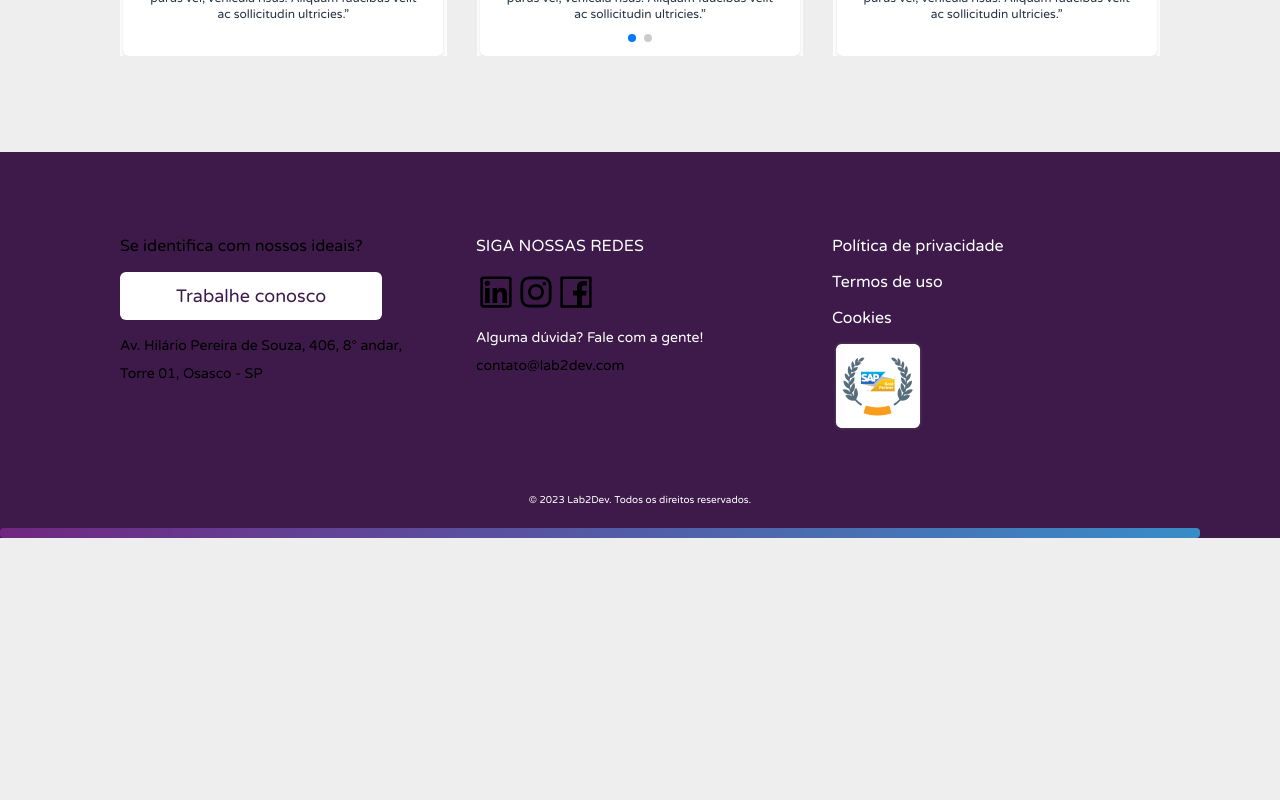
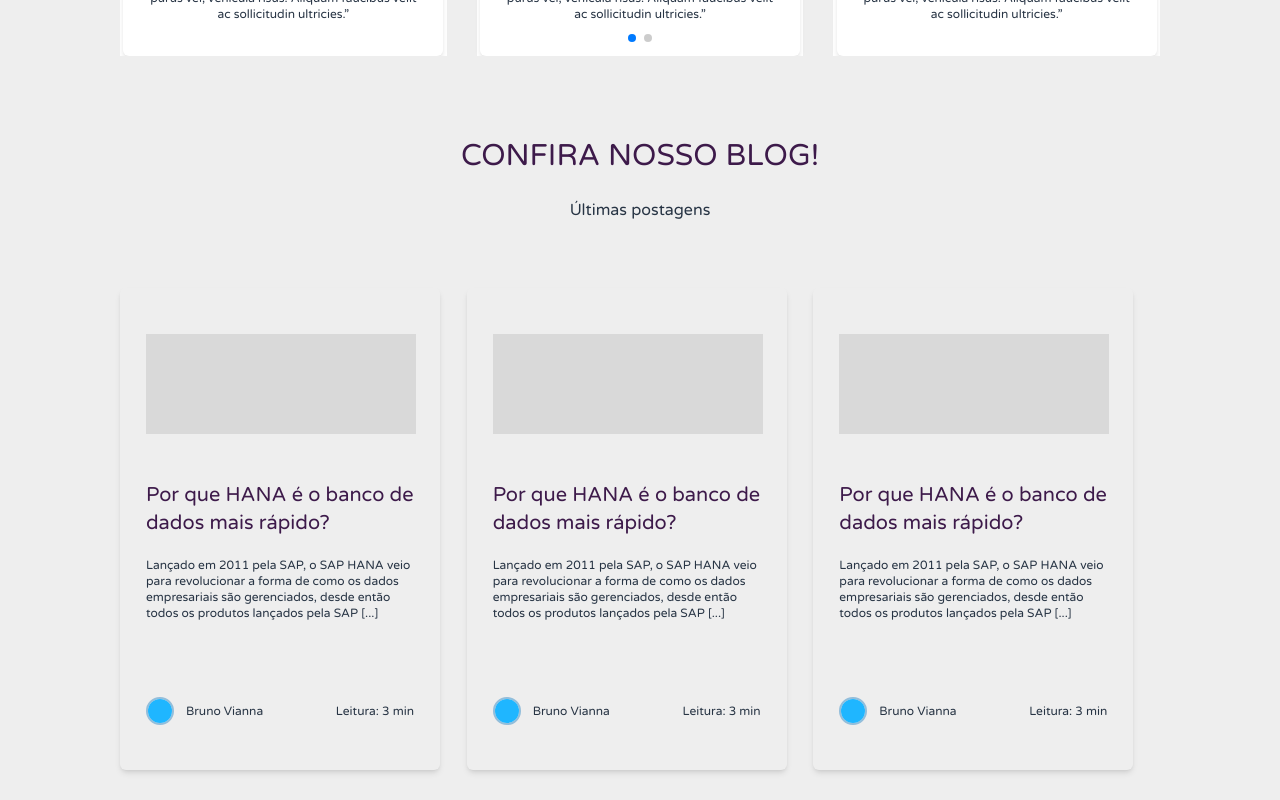
Before and after one commit to alexandrejuniorc/site-lab2dev, a Next.js app: page / in a window 1280 px wide. Shown: the part 2020-2820 px from the top of the page. Before the commit the page ends 2558 px from the top, so only its background shows below. Built offline with nearby package versions, Linux system fonts and the light colour scheme.

Commit message:
chore: create blog section

```diff
--- a/src/app/page.tsx
+++ b/src/app/page.tsx
@@ -134,6 +134,118 @@
           <ClientFeedback />
         </div>
       </section>
+
+      <section className="mt-20">
+        <div>
+          <h1 className="font-normal text-30/px leading-10 text-purple-purple-200 not-italic uppercase text-center">
+            Confira nosso blog!
+          </h1>
+          <p className="font-normal text-16/px leading-7 text-gray-gray-500 not-italic text-center mt-5">
+            Últimas postagens
+          </p>
+        </div>
+
+        <div className="mt-16 grid grid-cols-3">
+          <div className="w-80 h-[30.125rem] max-h-[30.125rem] rounded-md shadow-md p-[1.625rem] flex flex-col justify-evenly">
+            <div className="w-[16.875rem] h-[6.25rem] bg-gray-gray-60 ">
+              {/* <Image src={} alt="" /> */}
+            </div>
+
+            <div className="mt-7">
+              <h1 className="font-normal text-20/px leading-7 text-purple-purple-200 not-italic">
+                Por que HANA é o banco de dados mais rápido?
+              </h1>
+              <p className="font-normal text-12/px leading-4 text-gray-gray-500 not-italic mt-5">
+                Lançado em 2011 pela SAP, o SAP HANA veio para revolucionar a
+                forma de como os dados empresariais são gerenciados, desde então
+                todos os produtos lançados pela SAP [...]
+              </p>
+            </div>
+
+            <div className="flex justify-between items-center mt-14">
+              <div className="flex gap-3 items-center ">
+                <div className="rounded-[50%] w-max border-2 border-blue-blue-50">
+                  <div className="bg-blue-blue-100 w-6 h-6 flex items-center justify-center rounded-[50%]"></div>
+                </div>
+
+                <p className="font-normal text-12/px leading-4 text-gray-gray-500 not-italic">
+                  Bruno Vianna
+                </p>
+              </div>
+
+              <p className="font-normal text-12/px leading-4 text-gray-gray-500 not-italic text-right">
+                Leitura: 3 min
+              </p>
+            </div>
+          </div>
+
+          <div className="w-80 h-[30.125rem] max-h-[30.125rem] rounded-md shadow-md p-[1.625rem] flex flex-col justify-evenly">
+            <div className="w-[16.875rem] h-[6.25rem] bg-gray-gray-60 ">
+              {/* <Image src={} alt="" /> */}
+            </div>
+
+            <div className="mt-7">
+              <h1 className="font-normal text-20/px leading-7 text-purple-purple-200 not-italic">
+                Por que HANA é o banco de dados mais rápido?
+              </h1>
+              <p className="font-normal text-12/px leading-4 text-gray-gray-500 not-italic mt-5">
+                Lançado em 2011 pela SAP, o SAP HANA veio para revolucionar a
+                forma de como os dados empresariais são gerenciados, desde então
+                todos os produtos lançados pela SAP [...]
+              </p>
+            </div>
+
+            <div className="flex justify-between items-center mt-14">
+              <div className="flex gap-3 items-center ">
+                <div className="rounded-[50%] w-max border-2 border-blue-blue-50">
+                  <div className="bg-blue-blue-100 w-6 h-6 flex items-center justify-center rounded-[50%]"></div>
+                </div>
+
+                <p className="font-normal text-12/px leading-4 text-gray-gray-500 not-italic">
+                  Bruno Vianna
+                </p>
+              </div>
+
+              <p className="font-normal text-12/px leading-4 text-gray-gray-500 not-italic text-right">
+                Leitura: 3 min
+              </p>
+            </div>
+          </div>
+
+          <div className="w-80 h-[30.125rem] max-h-[30.125rem] rounded-md shadow-md p-[1.625rem] flex flex-col justify-evenly">
+            <div className="w-[16.875rem] h-[6.25rem] bg-gray-gray-60 ">
+              {/* <Image src={} alt="" /> */}
+            </div>
+
+            <div className="mt-7">
+              <h1 className="font-normal text-20/px leading-7 text-purple-purple-200 not-italic">
+                Por que HANA é o banco de dados mais rápido?
+              </h1>
+              <p className="font-normal text-12/px leading-4 text-gray-gray-500 not-italic mt-5">
+                Lançado em 2011 pela SAP, o SAP HANA veio para revolucionar a
+                forma de como os dados empresariais são gerenciados, desde então
+                todos os produtos lançados pela SAP [...]
+              </p>
+            </div>
+
+            <div className="flex justify-between items-center mt-14">
+              <div className="flex gap-3 items-center ">
+                <div className="rounded-[50%] w-max border-2 border-blue-blue-50">
+                  <div className="bg-blue-blue-100 w-6 h-6 flex items-center justify-center rounded-[50%]"></div>
+                </div>
+
+                <p className="font-normal text-12/px leading-4 text-gray-gray-500 not-italic">
+                  Bruno Vianna
+                </p>
+              </div>
+
+              <p className="font-normal text-12/px leading-4 text-gray-gray-500 not-italic text-right">
+                Leitura: 3 min
+              </p>
+            </div>
+          </div>
+        </div>
+      </section>
     </>
   );
 }
--- a/tailwind.config.js
+++ b/tailwind.config.js
@@ -15,6 +15,7 @@
     colors: {
       white: "#FFFF",
       blue: {
+        "blue-50": "rgba(56, 141, 199, 0.5)",
         "blue-100": "#1fb6ff",
         "blue-300": "#388DC7",
       },
@@ -30,6 +31,7 @@
 
       gray: {
         "gray-50": "#DDDDDD",
+        "gray-60": "#D9D9D9",
         "gray-100": "#d3dce6",
         "gray-200": "rgba(255, 255, 255, 0.5)",
         "gray-300": "#8492a6",
```
